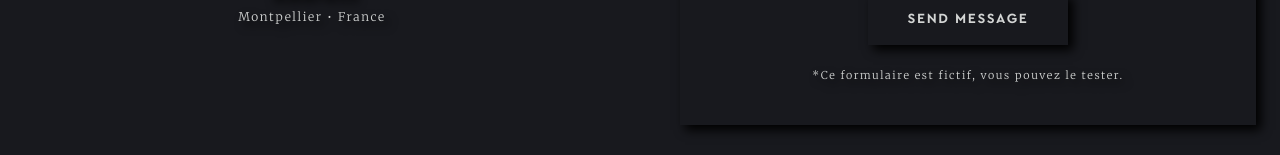
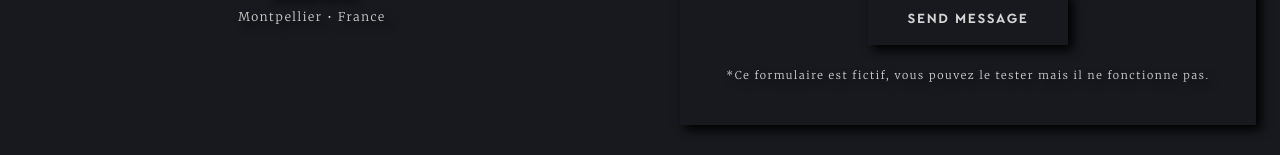
Before and after one commit to MarianBonhomme/portfolio, a React (Vite) app: page / in a window 1280 px wide. Shown: the part 2155-2310 px from the top of the page. Built offline with nearby package versions, Linux system fonts and the light colour scheme.

Commit message:
form fictif

```diff
--- a/src/components/ContactFormComponent.jsx
+++ b/src/components/ContactFormComponent.jsx
@@ -119,7 +119,8 @@ export default function ContactFormComponent() {
           clicked={() => formik.handleSubmit}
         />
         <p className="text-xxs mt-5 mx-auto">
-          *Ce formulaire est fictif, vous pouvez le tester.
+          *Ce formulaire est fictif, vous pouvez le tester mais il ne fonctionne
+          pas.
         </p>
       </form>
 
```
